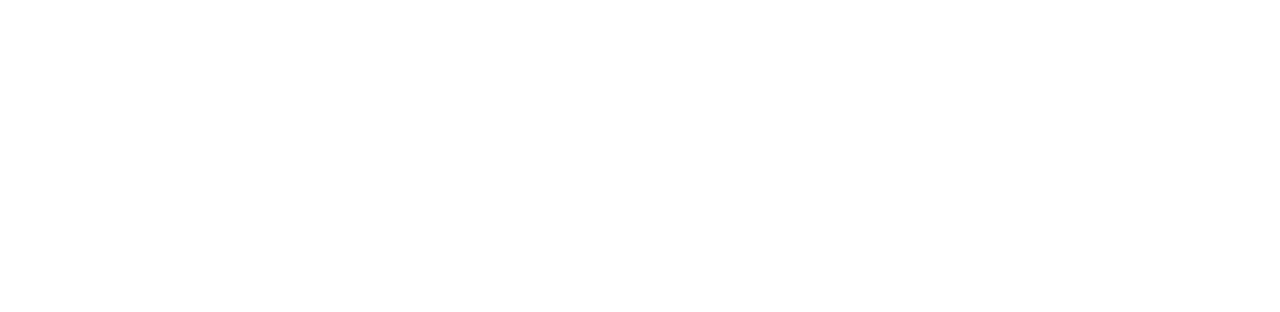
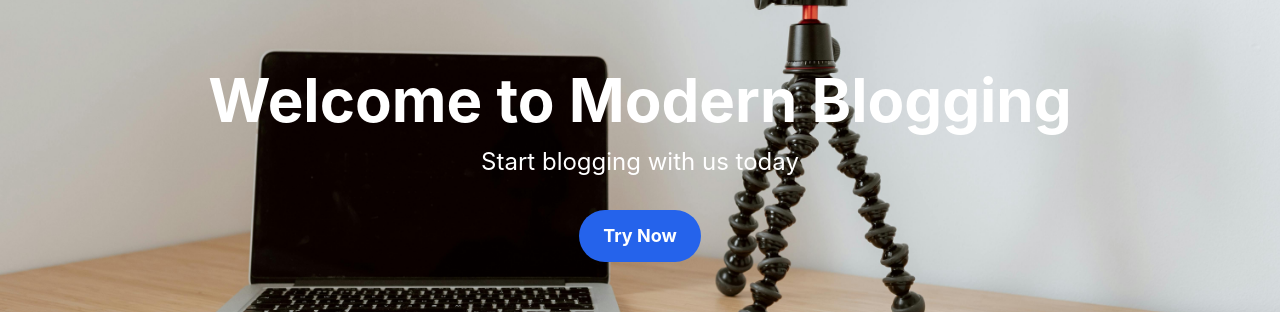
Before and after one commit to Manuel7070/modern-blog, a React (Create React App) app: page / in a window 1280 px wide. Shown: the part 298-610 px from the top of the page. Built offline with nearby package versions, Linux system fonts and the light colour scheme.

Commit message:
Update : Welcome banner introduced

```diff
--- a/src/App.js
+++ b/src/App.js
@@ -1,11 +1,13 @@
 import logo from "./logo.svg";
 import "./App.css";
 import Navbar from "./components/Navbar";
+import WelcomeBanner from "./components/WelcomeBanner";
 
 function App() {
   return (
     <>
       <Navbar />
+      <WelcomeBanner />
       <h2>Welcome to the Blogging Page</h2>
     </>
   );
--- /dev/null
+++ b/src/components/WelcomeBanner.js
@@ -0,0 +1,22 @@
+import React from "react";
+
+const WelcomeBanner = () => {
+  return (
+    <div
+      className="w-full h-screen bg-cover bg-center flex flex-col items-center justify-center text-white"
+      style={{
+        backgroundImage: "url('/images/welcome.jpg')",
+      }}
+    >
+      <h1 className="text-4xl md:text-6xl font-bold mb-4">
+        Welcome to Modern Blogging
+      </h1>
+      <p className="text-lg md:text-2xl mb-8">Start blogging with us today</p>
+      <button className="bg-blue-600 hover:bg-blue-700 text-white font-bold py-3 px-6 rounded-full text-lg">
+        Try Now
+      </button>
+    </div>
+  );
+};
+
+export default WelcomeBanner;
```
Also changed, not shown: public/images/welcome.jpg (added).
